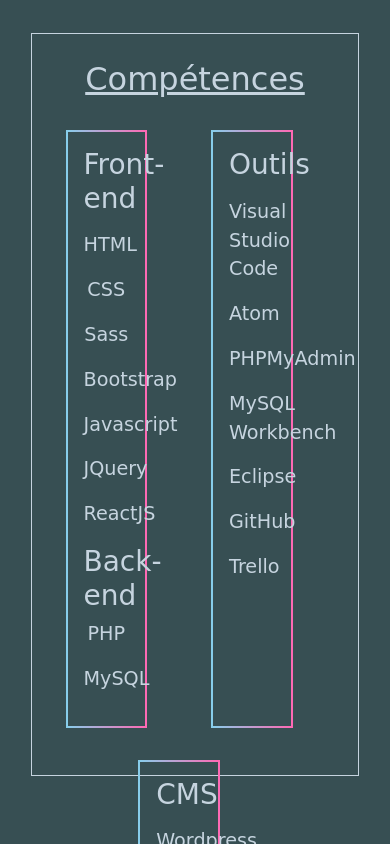
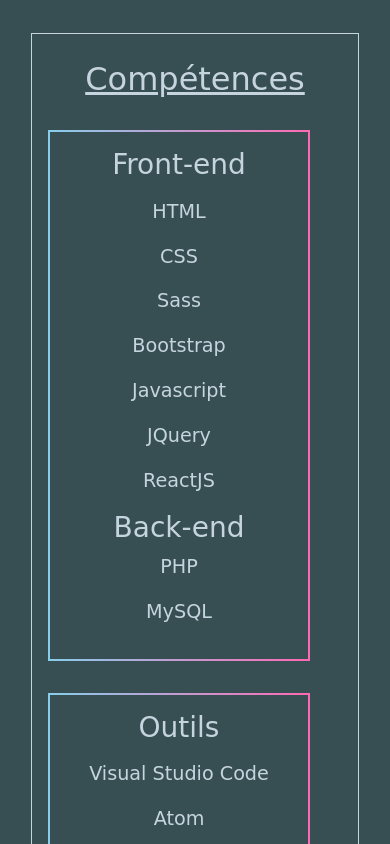
Before and after one commit to NellaDescodeuses/NellaDescodeuses.github.io, a plain HTML site: page page1.html in a window 390 px wide. Shown: the part 2060-2904 px from the top of the page. Drawn offline with nearby package versions, Linux system fonts and the light colour scheme.

Commit message:
MAJ responsive des compétences

```diff
--- a/page1.html
+++ b/page1.html
@@ -61,7 +61,7 @@
           <h2 class="titre">Compétences</h2>
           <div class="container mt-3">
             <div id="rowCompetences" class="row d-flex justify-content-center">
-              <div class="borderCompetences col-3">
+              <div class="borderCompetences col-sm-12 col-sm-12 col-md-3 ">
                 <h3>Front-end</h3>
                 <p class="mt-3">HTML</p>
                 <p>CSS</p>
@@ -74,7 +74,7 @@
                 <p>PHP</p>
                 <p>MySQL</p>
               </div>
-              <div class="borderCompetences col-3">
+              <div class="borderCompetences col-sm-12 col-sm-12 col-md-3">
                 <h3>Outils</h3>
                 <p class="mt-3">Visual Studio Code</p>
                 <p>Atom</p>
@@ -84,7 +84,7 @@
                 <p>GitHub</p>
                 <p>Trello</p>
               </div>
-              <div class="borderCompetences col-3">
+              <div class="borderCompetences col-sm-12 col-sm-12 col-md-3">
                 <h3>CMS</h3>
                 <p class="mt-3">Wordpress</p>
                 <h3>Autre</h3>
--- a/style.scss
+++ b/style.scss
@@ -214,13 +214,13 @@
   }
 }
 //Section Compétences
-#competences{
+// #competences{
   // border: solid 4px yellow;
-  width: 100%;
-  height: 88vh;
+  // width: 100%;
+  // height: 88vh;
   // margin-bottom: 7rem;
 
-}
+// }
 #rowCompetences{
   background-color: transparent;
 }
```
Also changed, not shown: style.css, 1 other file.
